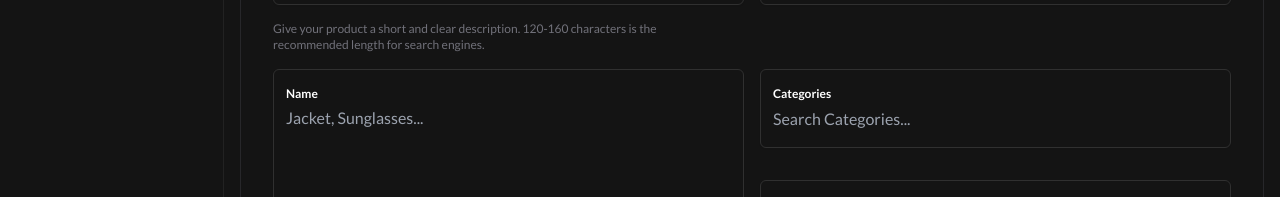
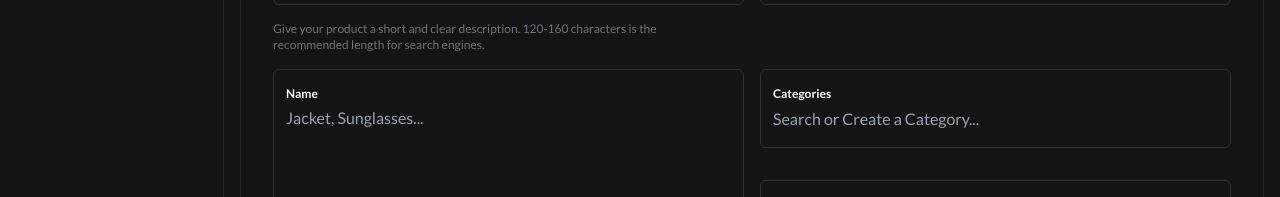
Before and after one commit to MohamedBechirMejri/b-commerce, a Next.js app: page /admin/products/new in a window 1280 px wide. Shown: the part 329-526 px from the top of the page. Built offline with nearby package versions, Linux system fonts and the light colour scheme.

Commit message:
add create category button

```diff
--- a/app/admin/(ui)/Select.tsx
+++ b/app/admin/(ui)/Select.tsx
@@ -87,6 +87,11 @@ export default function Select({
                 </motion.li>
               ) : null
             )}
+            {search && !options.map(o => o.name).includes(search) && (
+              <button className="flex items-center justify-center w-full p-2">
+                Create "{search}" Category
+              </button>
+            )}
           </motion.ul>
         )}
       </AnimatePresence>
--- a/app/admin/products/(product)/Details.tsx
+++ b/app/admin/products/(product)/Details.tsx
@@ -97,7 +97,7 @@ export default function Details({
             ]}
             selected={product.categories}
             setSelected={categories => setProduct({ ...product, categories })}
-            placeholder={"Search Categories..."}
+            placeholder={"Search or Create a Category..."}
           />
           <Input
             type={"text"}
```
